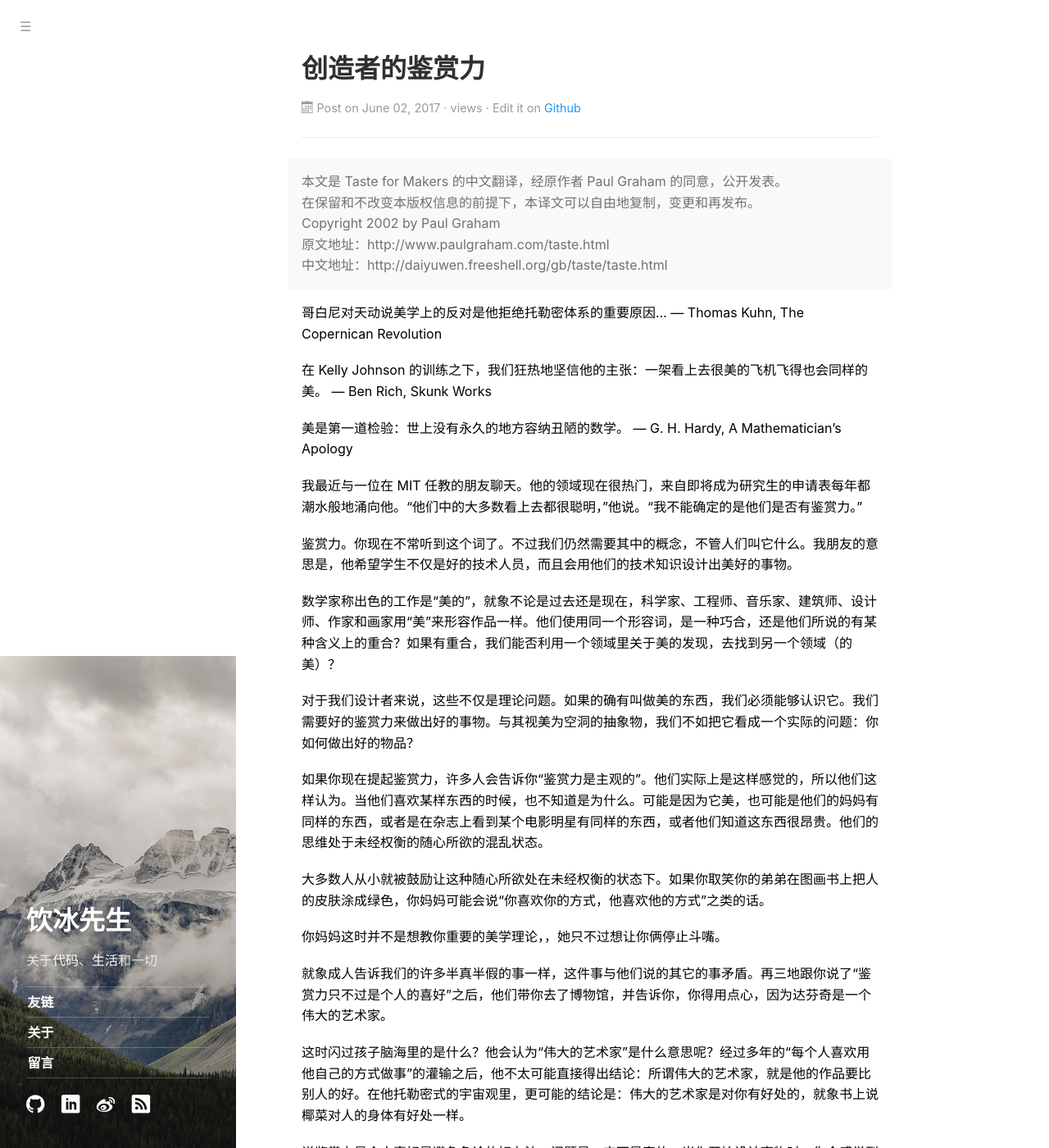
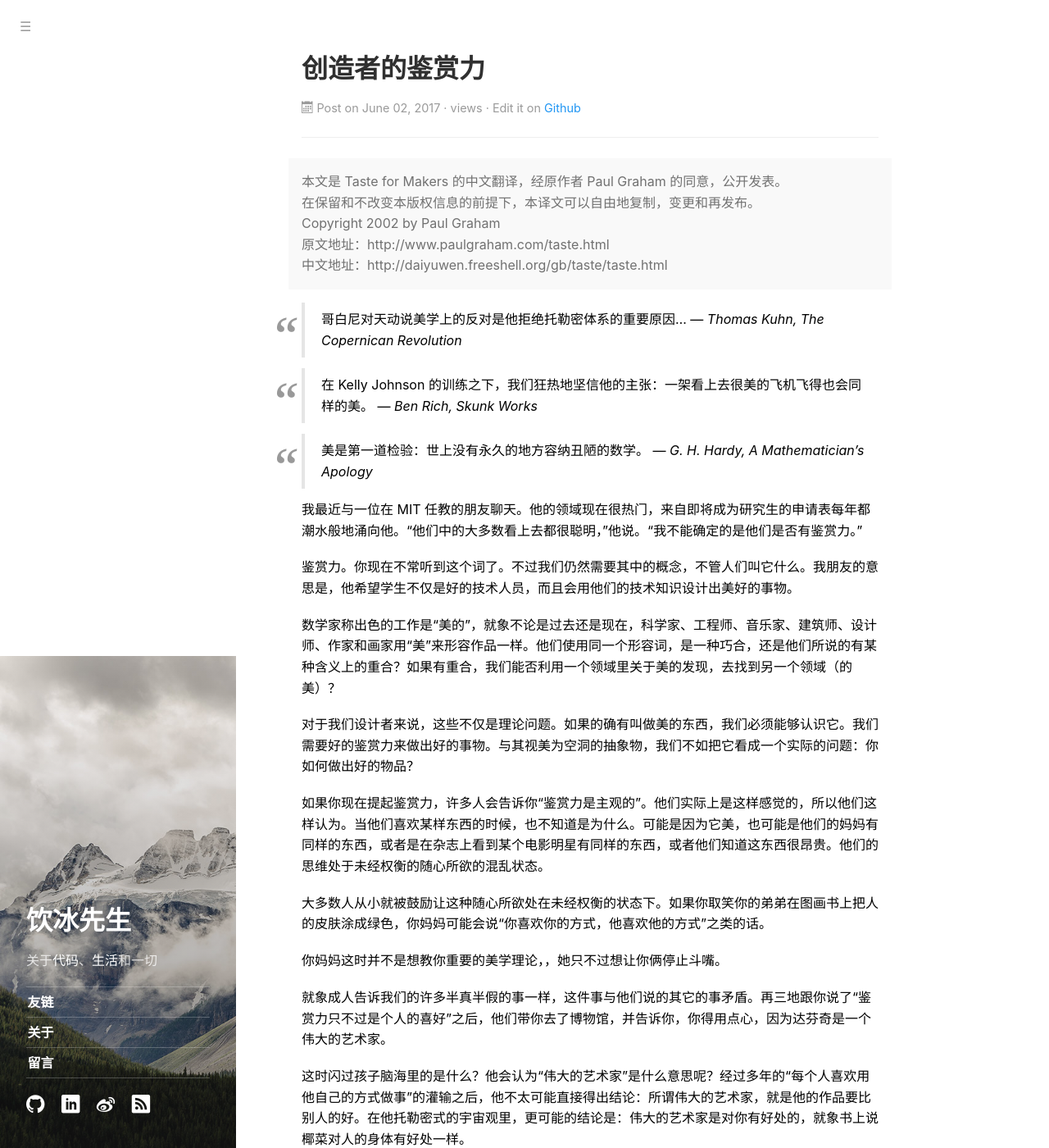
Before and after one commit to ybm/myanbin.github.io, a Jekyll site: the page built from _posts/2017-06-02-taste-for-makers.md, in a window 1280 px wide and 1400 px high. Shown: the whole window at 82% size. Built offline with Jekyll 4.4.1, drawn with Linux system fonts in a browser that asks for light colours; comment, search, counter and statistics services are not loaded; some of the changed text lies outside the part shown.

Commit message:
更新块级引用

```diff
--- a/_posts/2017-06-02-taste-for-makers.md
+++ b/_posts/2017-06-02-taste-for-makers.md
@@ -14,14 +14,14 @@ Copyright 2002 by Paul Graham<br>
 </div>
 
 
-哥白尼对天动说美学上的反对是他拒绝托勒密体系的重要原因...
-&mdash; Thomas Kuhn, The Copernican Revolution
+> 哥白尼对天动说美学上的反对是他拒绝托勒密体系的重要原因...
+&mdash; <cite>Thomas Kuhn, The Copernican Revolution</cite>
 
-在 Kelly Johnson 的训练之下，我们狂热地坚信他的主张：一架看上去很美的飞机飞得也会同样的美。
-&mdash; Ben Rich, Skunk Works
+> 在 Kelly Johnson 的训练之下，我们狂热地坚信他的主张：一架看上去很美的飞机飞得也会同样的美。
+&mdash; <cite>Ben Rich, Skunk Works</cite>
 
-美是第一道检验：世上没有永久的地方容纳丑陋的数学。
-&mdash; G. H. Hardy, A Mathematician's Apology
+> 美是第一道检验：世上没有永久的地方容纳丑陋的数学。
+&mdash; <cite>G. H. Hardy, A Mathematician's Apology</cite>
 
 
 我最近与一位在 MIT 任教的朋友聊天。他的领域现在很热门，来自即将成为研究生的申请表每年都潮水般地涌向他。“他们中的大多数看上去都很聪明，”他说。“我不能确定的是他们是否有鉴赏力。”
@@ -64,7 +64,7 @@ Copyright 2002 by Paul Graham<br>
 
 **好的设计解决正确的问题。**典型的（烹饪用的）炉子有四个出火口，形成一个正方形，各有一个开关控制它们。你如何安排这些开关？最简单的答案是把它们排成一行。但这是答非所问。开关是给人用的，如果你把它们排成一行，不幸的厨师不得不每次都停下来思考一下哪个开关是控制哪个出火口的。更好的办法是象出火口那样安排成一个正方形。
 
-许多坏的设计是勤勉的，但是被误导了。二十世纪中叶有一股使用无衬线（sans-serif）字体的风气。这些字体的确更接近纯粹的基本的字形。但这不是你在文本里要解决的问题。字母能被容易地认出是更重要的事情。虽然象是维多利亚时代的风格，但 <span style="font-family: 'Times New Roman', serif;">Times Roman</span> 的小写字母 <span class="font-family: 'Times New Roman', serif;">g</span> 很容易与小写字母 <span style="font-family: 'Times New Roman', serif;">y</span> 区分。
+许多坏的设计是勤勉的，但是被误导了。二十世纪中叶有一股使用无衬线（sans-serif）字体的风气。这些字体的确更接近纯粹的基本的字形。但这不是你在文本里要解决的问题。字母能被容易地认出是更重要的事情。虽然象是维多利亚时代的风格，但 <span style="font-family: serif">Times Roman</span> 的小写字母 <span style="font-family: serif">g</span> 很容易与小写字母 <span style="font-family: serif">y</span> 区分。
 
 问题可以解决也可以改进。在软件领域，一个难以对付的问题通常可以被一个等价的较易解决的问题代替。物理学因为要解决的问题变为预测可观察事物的行为，而不是把它与经典著作调和起来，而发展得更快了。
 
@@ -126,7 +126,7 @@ Copyright 2002 by Paul Graham<br>
 
 **好的设计是再设计。**第一次就把事情做对的可能性是很小的。专家料到会扔掉一些初期的作品，他们为计划的改变作了计划。
 
-把作品扔掉需要自信。你必须这样想，会有更多的成果出现。举个例子，人们刚开始学画的时候，不情愿重画那些不好的地方。他们觉得做到这步已经很幸运了，如果重做的话，可能会更糟。于是他们说服自己这画还没有那么糟，真的 &mdash; 事实上，也许就该这么画。
+把作品扔掉需要自信。你必须这样想，会有更多的成果出现。举个例子，人们刚开始学画的时候，不情愿重画那些不好的地方。他们觉得做到这步已经很幸运了，如果重做的话，可能会更糟。于是他们说服自己这画还没有那么糟，真的，事实上，也许就该这么画。
 
 （这样说服自己）真是危险；为了培养一种不满足的精神而犯错会更好。达芬奇的素描里，经常是五六次尝试才能画出一条线的准确位置。与众不同的保时捷 911 的背后，是笨拙的原型。Wright 原先的 Guggenheim 的设计里，右半部是个金字塔形的建筑（ziggurat），他把它倒转成现在的模样。
 
--- a/public/css/poole.scss
+++ b/public/css/poole.scss
@@ -216,6 +216,14 @@ blockquote {
   /*color: #7a7a7a;*/
   border-left: .25rem solid #e5e5e5;
 }
+blockquote:before {
+  display: block;
+  height: 0;
+  content: "“";
+  margin-left: -.95em;
+  font: italic 400%/1 Cochin, Georgia,"Times New Roman", serif;
+  color: #999;
+}
 blockquote p:last-child {
   margin-bottom: 0;
 }
@@ -224,6 +232,11 @@ blockquote p:last-child {
     padding-left: 1.25rem;
   }
 }
+
+cite {
+  font-style: italic;
+}
+
 
 img {
   display: block;
@@ -455,9 +468,10 @@ sup {
   line-height: 0;
 }
 .footnotes > ol {
-  opacity: 0.75;
+  opacity: 0.8;
+  padding-left: 1.5rem;
 }
-.footnotes::before, .footnotes::after {
+.footnotes::before {
   content: "";
   display: block;
   margin: 1.5rem 0;
```
